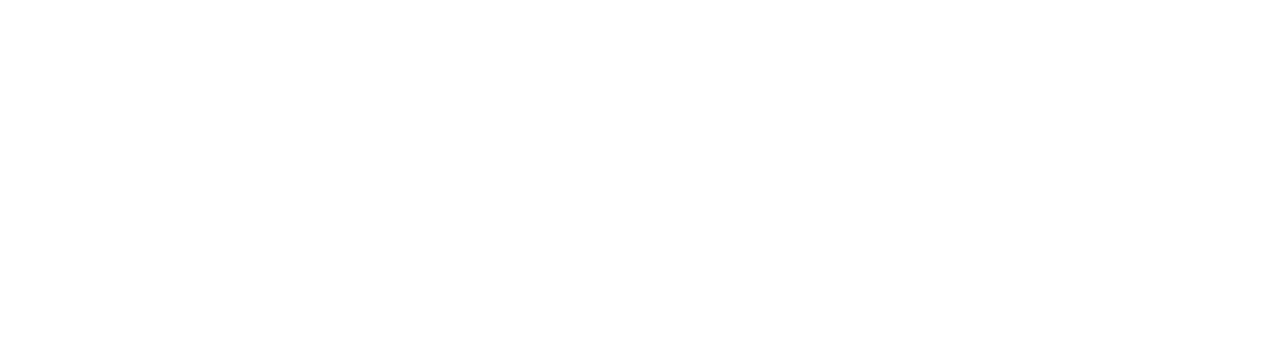
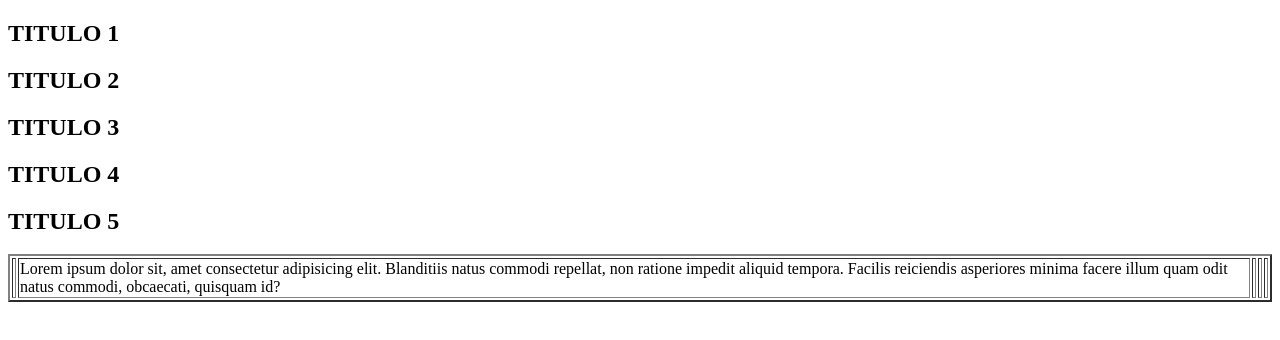
Before and after one commit to AndresCArroyave/Colaborativo, a plain HTML site: page index.html in a window 1280 px wide. Drawn offline with Linux system fonts and the light colour scheme.

Commit message:
Rama creada

```diff
--- a/index.html
+++ b/index.html
@@ -7,8 +7,24 @@
     <title>COLABORATIVO</title>
 </head>
 <body>
-    <nav></nav>
-    <main></main>
+    <nav>
+    <h1>TITULO 1</h1>
+    <h1>TITULO 2</h1>
+    <h1>TITULO 3</h1>
+    <h1>TITULO 4</h1>
+    <h1>TITULO 5</h1></nav>
+    <main>
+        <table border="2">
+            <tr>
+                <td>
+                </td>
+                <td>Lorem ipsum dolor sit, amet consectetur adipisicing elit. Blanditiis natus commodi repellat, non ratione impedit aliquid tempora. Facilis reiciendis asperiores minima facere illum quam odit natus commodi, obcaecati, quisquam id?</td>
+                <td></td>
+                <td></td>
+                <td></td>
+            </tr>
+        </table>
+    </main>
     <footer></footer>
 </body>
 </html>
```
